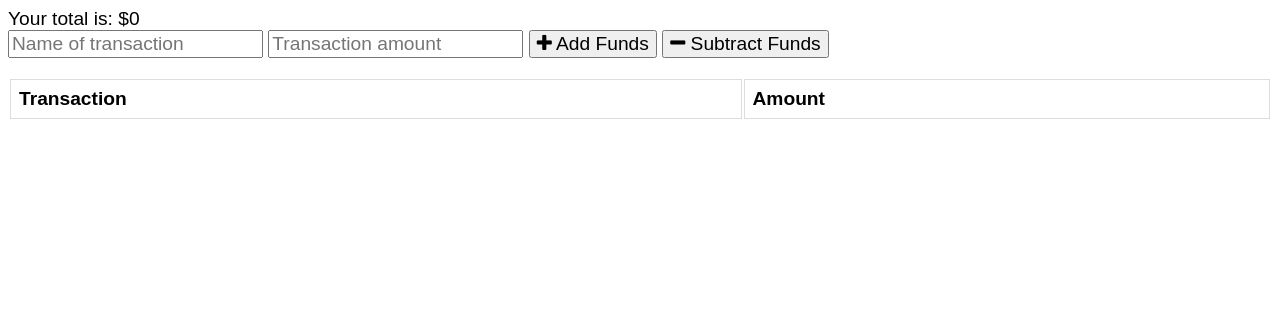
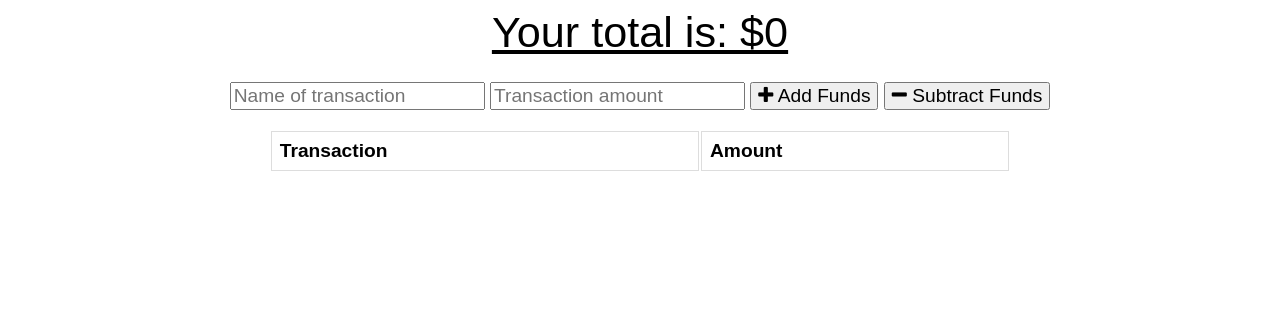
Before and after one commit to AM-Cowles/budget-tracker, a website: page public/index.html in a window 1280 px wide. Drawn offline with nearby package versions, Linux system fonts and the light colour scheme; no server answers.

Commit message:
finished styles.css

```diff
--- a/public/styles.css
+++ b/public/styles.css
@@ -21,3 +21,31 @@ td, th {
 tr:nth-child(even) {
     background-color: #dddddd;
 }
+
+.error {
+    color: red;
+}
+
+.wrapper {
+    margin: 0 auto;
+    max-width: 825px;
+    text-align: center;
+}
+
+.total {
+    font-size: 150%;
+    text-decoration: underline;
+}
+
+.form {
+    margin-top: 25px;
+    width: 100%;
+}
+
+.transactions {
+    text-align: left;
+    max-height: 300px;
+    overflow: auto;
+    width: 90%;
+    margin: 0 auto;
+}
```
